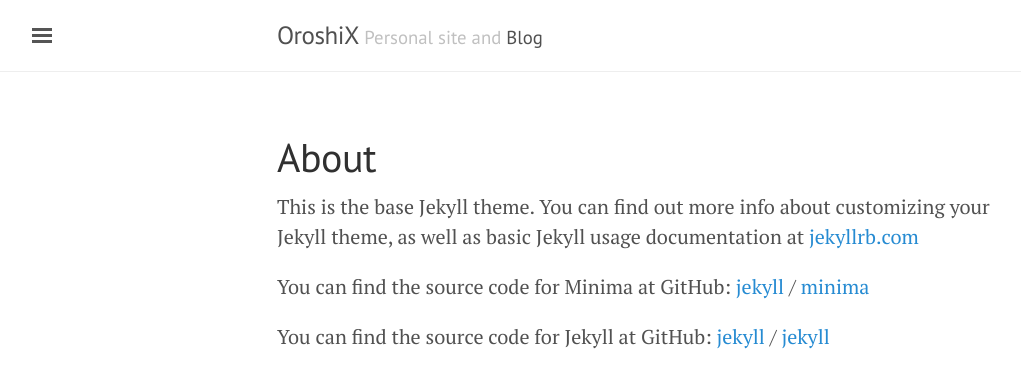
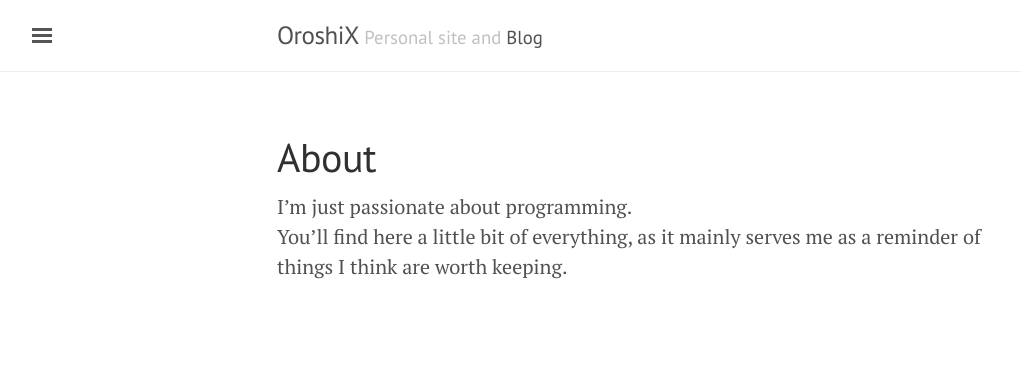
Before and after one commit to OroshiX/OroshiX.github.io, a Jekyll site: the page built from about.md, in a window 1280 px wide. Shown: the top 388 px of the page, without its empty margins (3-1024 px from the left). Built offline with Jekyll 4.4.1, drawn with Linux system fonts in a browser that asks for light colours; comment, search, counter and statistics services are not loaded.

```diff
--- a/_scss/general.scss
+++ b/_scss/general.scss
@@ -13,3 +13,7 @@
     text-align: right;
   }
 }
+
+.sidebar-nav-item-sub {
+  padding-left: 45px;
+}
--- a/about.md
+++ b/about.md
@@ -3,15 +3,5 @@
 title: About
 ---
 
-This is the base Jekyll theme. You can find out more info about customizing your Jekyll theme, as well as basic Jekyll usage documentation at [jekyllrb.com](https://jekyllrb.com/)
-
-You can find the source code for Minima at GitHub:
-[jekyll][jekyll-organization] /
-[minima](https://github.com/jekyll/minima)
-
-You can find the source code for Jekyll at GitHub:
-[jekyll][jekyll-organization] /
-[jekyll](https://github.com/jekyll/jekyll)
-
-
-[jekyll-organization]: https://github.com/jekyll
+I'm just passionate about programming.
+You'll find here a little bit of everything, as it mainly serves me as a reminder of things I think are worth keeping.
--- a/public/css/main.scss
+++ b/public/css/main.scss
@@ -6,3 +6,4 @@
 
 @import 'component/tag';
 @import "lanyon";
+@import "general";
```
Also changed, not shown: _posts/2018-03-26-configure-a-gitlab-with-docker.md (added, +82 -0 lines).
